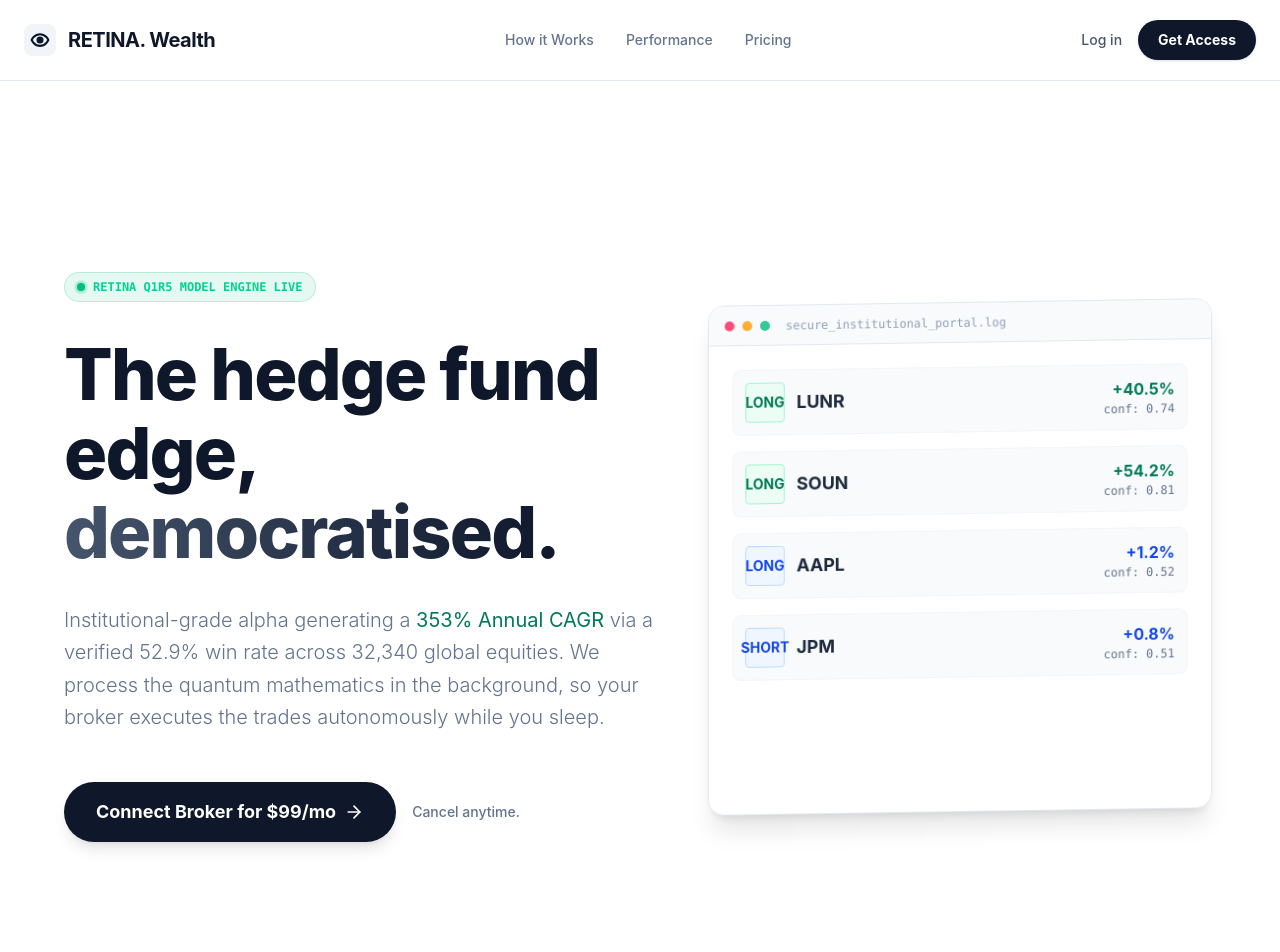
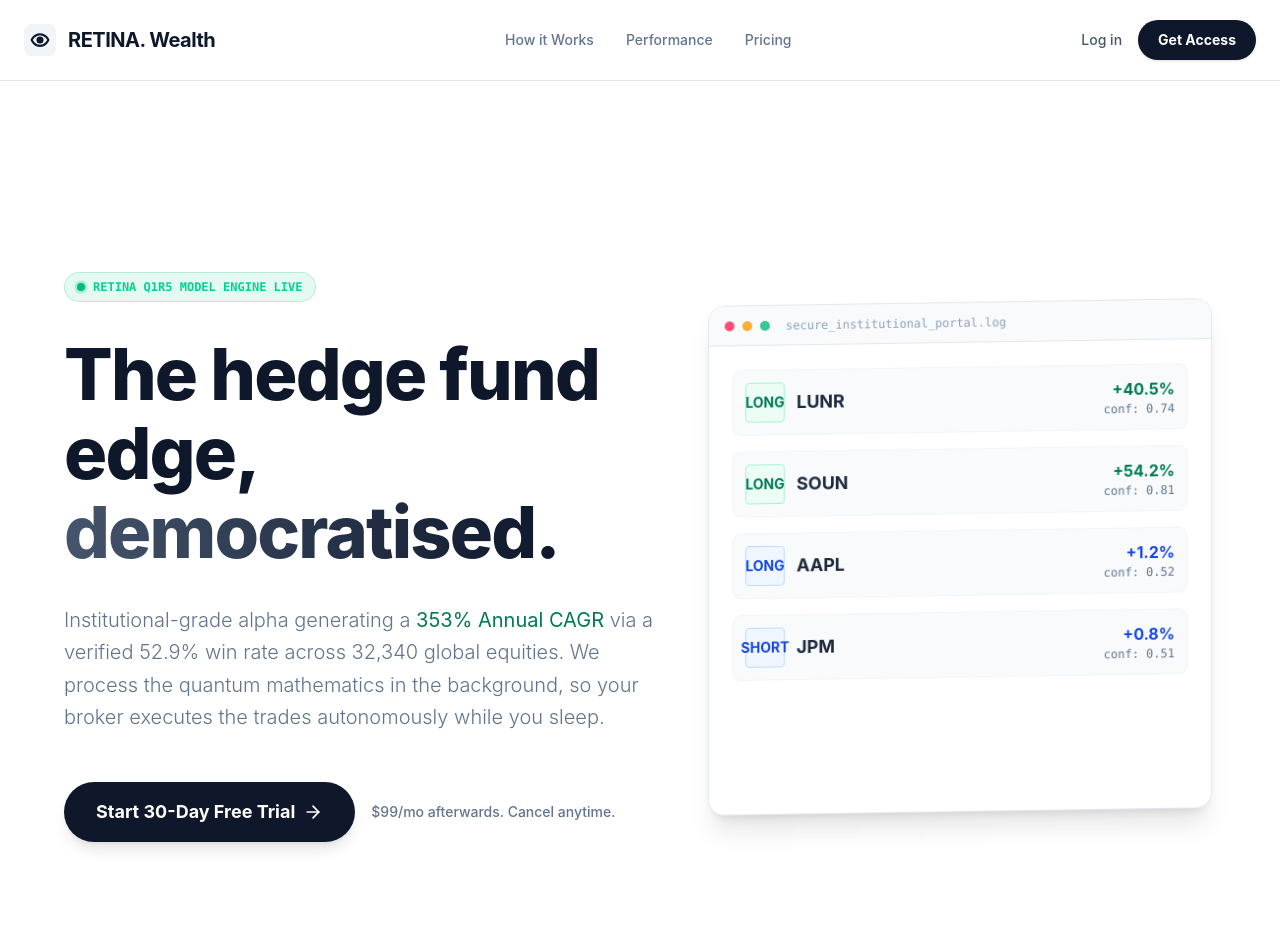
Before and after one commit to selsarraj-create/retinawealth, a Next.js app: page / in a window 1280 px wide. Shown: the top 952 px of the page. Built offline with nearby package versions, Linux system fonts and the light colour scheme.

Commit message:
marketing: add 30-Day Free trial copy to pricing and hero CTAs

```diff
--- a/src/app/(marketing)/page.tsx
+++ b/src/app/(marketing)/page.tsx
@@ -27,11 +27,11 @@ export default function MarketingPage() {
             </p>
 
             <div className="flex flex-col sm:flex-row items-center gap-4 pt-4 justify-center md:justify-start">
-              <Link href="/dashboard" className="w-full sm:w-auto px-8 py-4 rounded-full bg-slate-900 hover:bg-slate-800 text-white font-bold text-lg transition-all shadow-lg flex items-center justify-center gap-2">
-                Connect Broker for $99/mo <ArrowRight className="w-5 h-5" />
+              <Link href="/signup" className="w-full sm:w-auto px-8 py-4 rounded-full bg-slate-900 hover:bg-slate-800 text-white font-bold text-lg transition-all shadow-lg flex items-center justify-center gap-2">
+                Start 30-Day Free Trial <ArrowRight className="w-5 h-5" />
               </Link>
               <div className="text-sm text-slate-500 font-medium">
-                Cancel anytime.
+                $99/mo afterwards. Cancel anytime.
               </div>
             </div>
           </div>
@@ -168,10 +168,10 @@ export default function MarketingPage() {
                  <p className="text-slate-500 mb-6 text-sm">Full access to automated portfolio execution. From the S&P 500 to global equities, the engine handles the trading entirely for you.</p>
                  <div className="text-5xl font-black text-slate-900 mb-8">$99<span className="text-xl text-slate-500 font-medium">/mo</span></div>
 
-                 <Link href="/dashboard" className="block w-full py-4 text-center rounded-xl bg-slate-900 hover:bg-slate-800 text-white font-bold text-lg transition-colors shadow-sm">
-                     Connect Your Broker
+                 <Link href="/signup" className="block w-full py-4 text-center rounded-xl bg-slate-900 hover:bg-slate-800 text-white font-bold text-lg transition-colors shadow-sm">
+                     Start 30-Day Free Trial
                  </Link>
-                 <p className="text-xs text-slate-500 mt-4">Zero technical knowledge required. Cancel anytime.</p>
+                 <p className="text-xs text-slate-500 mt-4">Zero technical knowledge required. $99/mo after. Cancel anytime.</p>
              </div>
          </div>
       </section>
```
